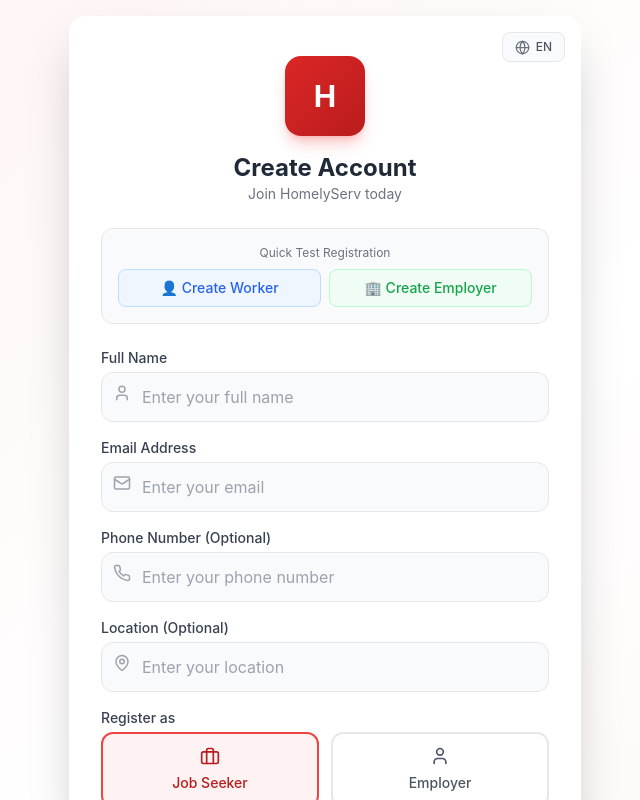
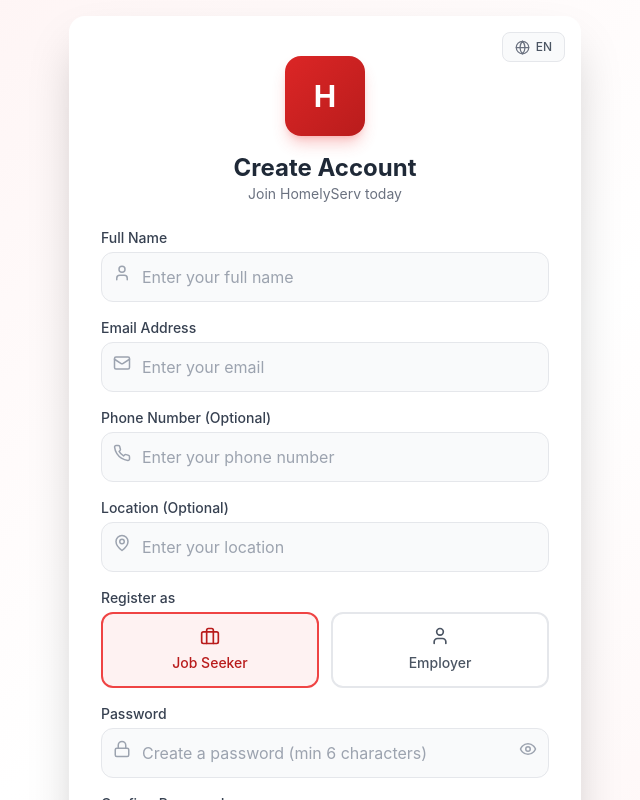
Before and after one commit to contractforlife-eng/homelyserv, a React (Vite) app in the folder frontend/: page /register in a window 1280 px wide. Shown: the whole page, without its empty margins (315-955 px from the left). Built offline with nearby package versions, Linux system fonts and the light colour scheme.

Commit message:
Remove Quick Test Registration buttons from Register page

```diff
--- a/frontend/src/pages/Register.jsx
+++ b/frontend/src/pages/Register.jsx
@@ -12,8 +12,7 @@ import {
   CheckCircle,
   Briefcase,
   Phone,
-  MapPin,
-  Calendar
+  MapPin
 } from 'lucide-react';
 
 function Register() {
@@ -165,37 +164,6 @@ function Register() {
     }
   };
 
-  // Demo quick registration (for testing)
-  const quickRegister = (role) => {
-    setLoading(true);
-    setErrors({});
-
-    const user = {
-      id: `user_${Date.now()}`,
-      fullName: role === 'WORKER' ? 'John Worker' : 'Jane Employer',
-      email: role === 'WORKER' ? 'worker@demo.com' : 'employer@demo.com',
-      role: role,
-      phone: '+20123456789',
-      location: 'Cairo, Egypt',
-      createdAt: new Date().toISOString(),
-      profileComplete: false
-    };
-
-    const existingUsers = JSON.parse(localStorage.getItem('homelyserv_users') || '[]');
-    const userExists = existingUsers.find(u => u.email === user.email);
-
-    if (!userExists) {
-      existingUsers.push(user);
-      localStorage.setItem('homelyserv_users', JSON.stringify(existingUsers));
-    }
-
-    setSuccess(true);
-    setTimeout(() => {
-      setLoading(false);
-      navigate('/login');
-    }, 1500);
-  };
-
   return (
     <div className="min-h-screen flex items-center justify-center bg-gradient-to-br from-red-50 via-white to-red-50 p-4">
       <div className="w-full max-w-lg">
@@ -251,27 +219,6 @@ function Register() {
               <AlertCircle size={16} /> {errors.general}
             </div>
           )}
-
-          {/* Quick Register Buttons - For testing */}
-          <div className="mb-6 p-4 bg-gray-50 rounded-xl border border-gray-200">
-            <p className="text-xs text-gray-500 text-center mb-2">Quick Test Registration</p>
-            <div className="grid grid-cols-2 gap-2">
-              <button
-                onClick={() => quickRegister('WORKER')}
-                disabled={loading}
-                className="px-3 py-2 bg-blue-50 hover:bg-blue-100 text-blue-600 text-sm font-medium rounded-lg transition border border-blue-200"
-              >
-                👤 Create Worker
-              </button>
-              <button
-                onClick={() => quickRegister('EMPLOYER')}
-                disabled={loading}
-                className="px-3 py-2 bg-green-50 hover:bg-green-100 text-green-600 text-sm font-medium rounded-lg transition border border-green-200"
-              >
-                🏢 Create Employer
-              </button>
-            </div>
-          </div>
 
           <form onSubmit={handleSubmit}>
             {/* Full Name */}
```
